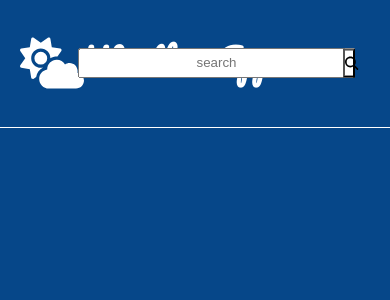
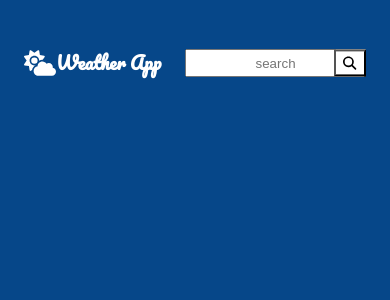
Before and after one commit to Lal017/Weather_app_V2, a React (Vite) app: page / in a window 390 px wide. Shown: the top 300 px of the page. Built offline with nearby package versions, Linux system fonts and the light colour scheme.

Commit message:
added media queries to allow for a proper display across multiple devices

```diff
--- a/src/App.css
+++ b/src/App.css
@@ -15,10 +15,12 @@
 
 body {
   color: white;
+  background-color: var(--Main);
 }
 
 .main-container {
   display: flex;
+  justify-content: space-around;
 }
 
 .error-message {
@@ -38,32 +40,30 @@ header {
   position: relative;
   height: 15vh;
   background-color: var(--Main);
+  display: flex;
+  justify-content: space-evenly;
+  align-items: center;
 }
 
 .CloudSun-icon {
   height: 4rem;
   width: 4rem;
 }
+
 .title {
   display: flex;
-  position: absolute;
-  left: 5vw;
-  top: 50%;
-  transform: translateY(-50%);
+}
+
+input {
+  max-width: 70vw;
+  min-width: 50vw;
+  height: 1.5rem;
+  text-align: center;
+  outline: none;
 }
 
 .search-bar {
-  position: absolute;
-  left: 20vw;
-  top: 50%;
-  transform: translateY(-50%);
-}
-
-input {
-  width: 70vw;
-  height: 3vh;
-  text-align: center;
-  outline: none;
+  position: relative;
 }
 
 .magnifying-glass {
@@ -75,8 +75,8 @@ input {
 
 button {
   background-color: white;
-  height: 3.5vh;
-  width: 3vw;
+  height: 1.7rem;
+  width: 2rem;
 }
 
 option {
@@ -88,16 +88,13 @@ option {
 
 .side-bar {
   background-color: var(--Main);
-  border-top: 1px solid white;
-  width: 20vw;
-  height: 100vh;
 }
 
 .side-panel {
   background-color: var(--Accent_1);
   position: relative;
   width: 20vw;
-  height: 10vh;
+  height: 5rem;
   display: flex;
   justify-content: center;
   align-items: center;
@@ -108,7 +105,7 @@ option {
 
 .side-panel:hover {
   cursor: pointer;
-  height: 15vh;
+  height: 7rem;
   transition: 500ms;
 }
 
@@ -144,16 +141,12 @@ img {
 }
 
 .sub-title {
-  font-size: x-large;
   padding: 1rem;
 }
 
 .main-section {
   position: relative;
   background-color: var(--Main);
-  border-top: 1px solid white;
-  width: 80vw;
-  height: 100vh;
   display: flex;
   justify-content: center;
   align-items: center;
@@ -161,9 +154,8 @@ img {
 
 .main-panel {
   background-color: var(--Accent_1);
-  min-height: 90vh;
-  width: 75vw;
   border-radius: 2rem;
+  padding: 2rem;
   display: flex;
   flex-direction: column;
   align-items: center;
@@ -174,7 +166,6 @@ img {
 
 .city-title {
   text-align: center;
-  font-size: xx-large;
 }
 
 .weather-title {
@@ -195,10 +186,10 @@ img {
   display: flex;
   justify-content: space-evenly;
   align-items: flex-start;
-  padding-top: 1rem;
+  padding: 1rem;
   background-color: var(--Accent_2);
-  height: 15vh;
-  width: 65vw;
+  min-height: 15vh;
+  width: 60vw;
   border-radius: 2rem;
 }
 
@@ -222,9 +213,10 @@ img {
   align-items: center;
   background-color: var(--Accent_2);
   min-height: 30vh;
-  width: 65vw;
+  width: 60vw;
   border-radius: 2rem;
   margin: 1rem;
+  padding: 1rem;
 }
 
 .box hr {
@@ -232,3 +224,60 @@ img {
   margin-left: auto;
   margin-right: auto;
 }
+
+@media all and (max-width: 769px) {
+  h1 {
+    font-size: x-large;
+  }
+
+  .CloudSun-icon {
+    max-width: 3rem;
+    max-height: 3rem;
+  }
+
+  .weather-panel {
+    flex-wrap: wrap;
+  }
+
+  .box {
+    width: 50%;
+  }
+}
+
+@media all and (max-width: 431px) {
+  h1 {
+    font-size: large;
+  }
+
+  .CloudSun-icon {
+    max-width: 2rem;
+    max-height: 2rem;
+  }
+
+  input {
+    max-width: 50vw;
+    min-width: 30vw;
+  }
+
+  .main-container {
+    flex-direction: column;
+  }
+
+  .side-bar {
+    display: flex;
+    justify-content: flex-start;
+    flex-direction: row;
+    padding-bottom: 1rem;
+    overflow: scroll;
+  }
+
+  .side-panel {
+    width: 30vw;
+  }
+
+  .box {
+    width: 100%;
+    padding-bottom: 1rem;
+    padding-top: 1rem;
+  }
+}
--- a/src/side.jsx
+++ b/src/side.jsx
@@ -25,7 +25,7 @@ const Side = ({switch_vis, city_arr, set_arr}) =>
                     <div className="delete-button" onClick={() => close(item)}>
                         <FontAwesomeIcon icon={faCircleXmark} id="x-icon"></FontAwesomeIcon>
                     </div>
-                    <h2>{item.city}</h2>
+                    <h3>{item.city}</h3>
                 </div>
             </div>
         ))}
```
